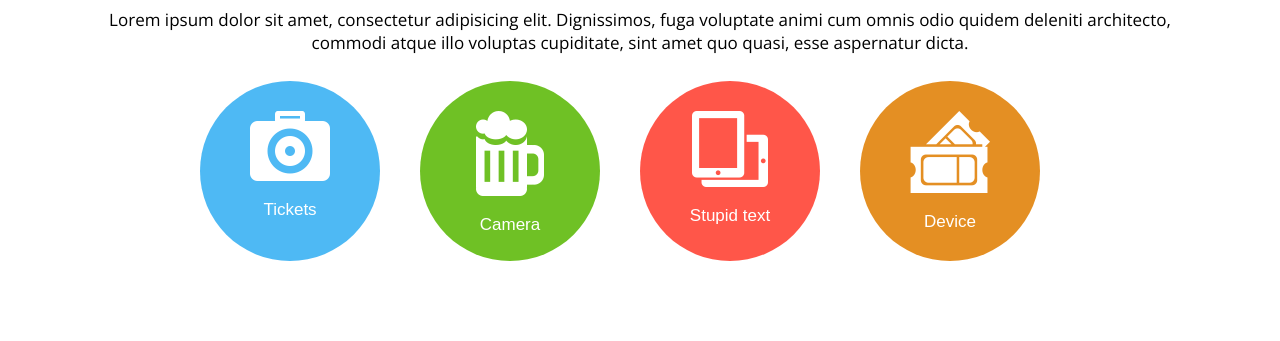
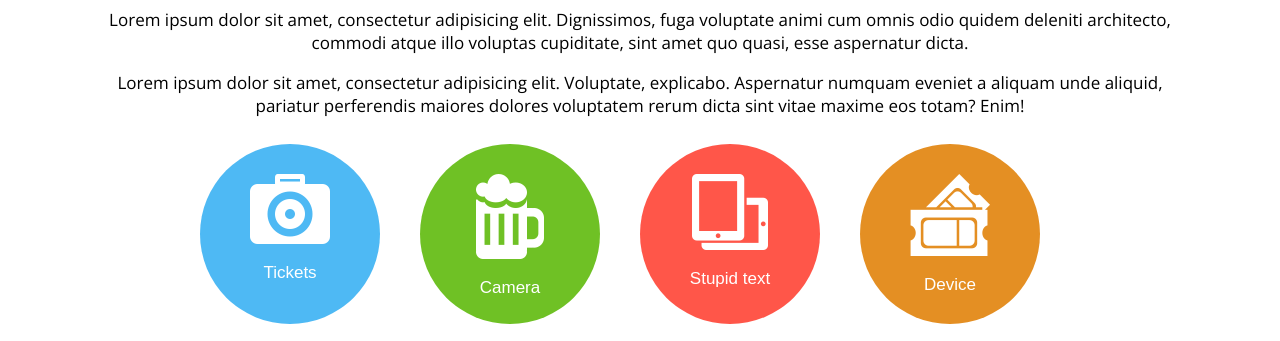
Before and after one commit to Kamilnaja/flower, a plain HTML site: page index.html in a window 1280 px wide. Shown: the part 714-1055 px from the top of the page. Drawn offline with nearby package versions, Linux system fonts and the light colour scheme.

Commit message:
Add files via upload

```diff
--- a/index.html
+++ b/index.html
@@ -5,8 +5,8 @@
 	<title>Document</title>
 	<link rel="stylesheet" href="stylesheets/normalize.css" />
 	<link rel="stylesheet" href="stylesheets/screen.css" />
-	<link href='https://fonts.googleapis.com/css?family=Kaushan+Script' rel='stylesheet' type='text/css'>
-	<link href='https://fonts.googleapis.com/css?family=Open+Sans:400,700,300&subset=latin,latin-ext' rel='stylesheet' type='text/css'>
+	<link href="https://fonts.googleapis.com/css?family=Kaushan+Script" rel="stylesheet" type="text/css">
+	<link href="https://fonts.googleapis.com/css?family=Open+Sans:400,700,300&subset=latin,latin-ext" rel="stylesheet" type="text/css">
 </head>
 <body>
 <section class="bg">
@@ -34,6 +34,7 @@
 <section class="our-services wrapper">
 	<h2 class="our-services-h2">Lorem ipsum is simply dummy</h2>
 	<p class="our-services-p">Lorem ipsum dolor sit amet, consectetur adipisicing elit. Dignissimos, fuga voluptate animi cum omnis odio quidem deleniti architecto, commodi atque illo voluptas cupiditate, sint amet quo quasi, esse aspernatur dicta.</p>
+	<p class="our-services-p">Lorem ipsum dolor sit amet, consectetur adipisicing elit. Voluptate, explicabo. Aspernatur numquam eveniet a aliquam unde aliquid, pariatur perferendis maiores dolores voluptatem rerum dicta sint vitae maxime eos totam? Enim!</p>
 	<div class="images">
 	<ul class="images-ul">
 		<li><figure class="circle blue">
```
